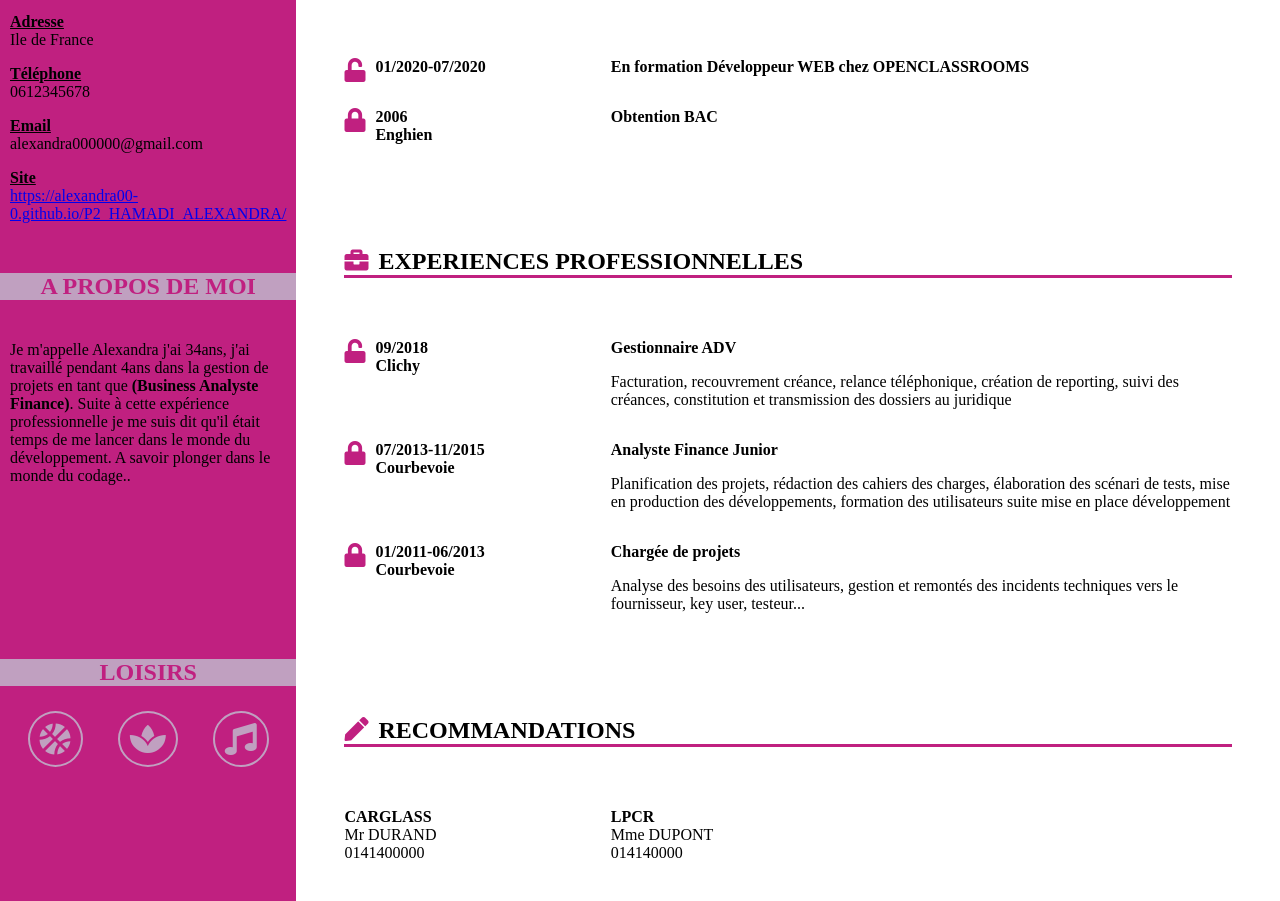
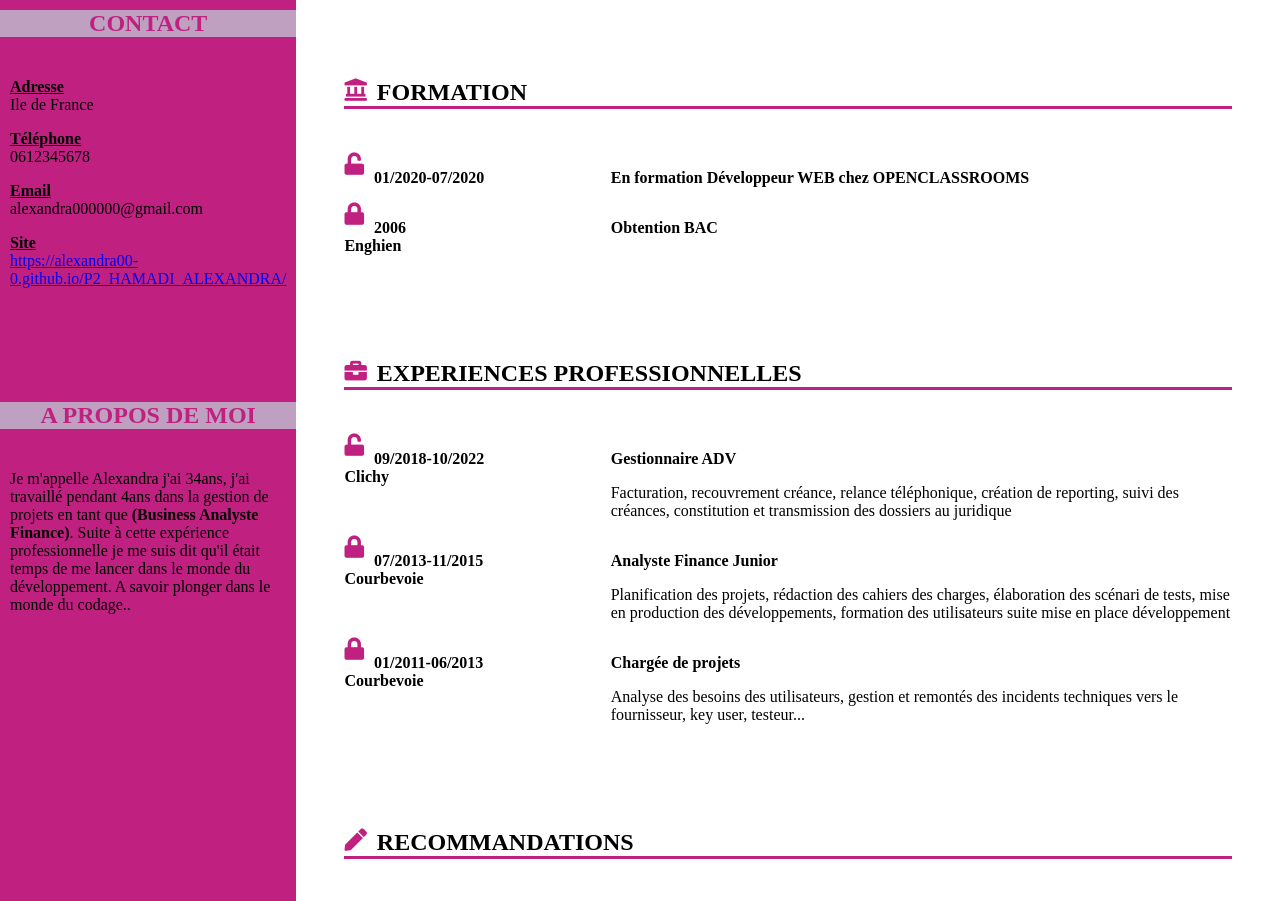
Before and after one commit to ALEXANDRA00-0/P2_HAMADI_ALEXANDRA, a plain HTML site: page index.html in a window 1280 px wide. Shown: the part 265-1166 px from the top of the page. Drawn offline with Linux system fonts and the light colour scheme.

Commit message:
modification suite soutenance

```diff
--- a/css/styles.css
+++ b/css/styles.css
@@ -8,8 +8,8 @@ body {
   margin: 0;
 }
 
-/*MISE EN FORME <ASIDE>*/
-aside {
+/*MISE EN FORME <Class DIV:Informations personnelles>*/
+.informations-personnelles {
   flex-basis: 20%;
 	min-height: 100vh;
   background-color: rgb(192,32,128);
@@ -28,6 +28,7 @@ h3{
   margin-bottom: 15px;
   font-size: 150%;
   color:rgb(192,32,128);
+  margin-top: 30%;
 }
 
 img {
@@ -40,15 +41,15 @@ img {
   border:3px solid rgb(192,160,192);
 }
 
-aside>footer{
-  margin-top:50%;
+.informations-personnelles>footer{
+  margin-top:130%;
 }
 
 .hobbies {
   display: flex;
   justify-content: space-around;
   padding:10px;
-  margin-bottom: 10px;
+
 }
 
 .icone-gauche{
@@ -65,7 +66,7 @@ aside>footer{
 
 h1{
   color:rgb(192,32,128);
-  margin-bottom: 10px;
+  margin-bottom: 30px;
 }
 
  span{
@@ -77,7 +78,13 @@ main{
   min-height: 100vh;
   margin:3em;
 }
+ main>header{
+   margin-top: 10%;
+ }
 
+.conteneur{
+  margin-top: 15%;
+}
 .wrapper{
   display: grid;
   grid-template-columns: 30% 70%;
@@ -88,7 +95,7 @@ main{
   vertical-align:top;
   color:rgb(192,32,128) ;
   margin-right: 10px;
-  font-size: 150%;
+  font-size: 140%;
 }
 
 .date{
@@ -111,7 +118,6 @@ h2{
 {
 
   body{
-    display: flex;
     flex-direction: column;
     width: auto;
     margin: auto;
@@ -123,7 +129,4 @@ h2{
   h1{
     font-size: 1.2em;
   }
-  .icone-gauche{
-    display: none;
-  }
 }
--- a/index.html
+++ b/index.html
@@ -14,11 +14,10 @@
 		<link href="https://use.fontawesome.com/releases/v5.12.1/css/all.css" rel="stylesheet"/>
 		<link rel="shortcut icon" type="image/x-ico" href="images/favicon.ico"/>
 
-		<a href="https://alexandra00-0.github.io/P2_HAMADI_ALEXANDRA/"></a>
 	</head>
 
 	<body>
-		<aside>
+		<div class="informations-personnelles">
 			<header>
 			<img src="images/alex.jpg" alt="photo Alexandra">
 			</header>
@@ -26,16 +25,15 @@
 				<section>
 					<h3>CONTACT</h3>
 					<div class="contact">
-						<p><span class="underline">Adresse</span><br>Ile de France</p>
-						<p><span class="underline">Téléphone</span><br>0612345678</p>
-						<p><span class="underline">Email</span><br>alexandra000000@gmail.com</p>
-						<p><span class="underline">Site</span></br>
+						<p><span class="underline">Adresse</span><br/>Ile de France</p>
+						<p><span class="underline">Téléphone</span><br/>0612345678</p>
+						<p><span class="underline">Email</span><br/>alexandra000000@gmail.com</p>
+						<p><span class="underline">Site</span><br/>
 						<a href="https://alexandra00-0.github.io/P2_HAMADI_ALEXANDRA/"
 						>https://alexandra00-0.github.io/P2_HAMADI_ALEXANDRA/</a></p>
-
 					</div>
 				</section>
-			<!--Section2 A prpos de moi-->
+			<!--Section2 A propos de moi-->
 				<section>
 					<h3>A PROPOS DE MOI</h3>
 					<div class="a_propos_de_moi">
@@ -54,33 +52,30 @@
 						<i class="fas fa-music icone-gauche fa-2x"></i>
 						</div>
 				</footer>
-		</aside>
+		</div>
 
 		<main>
 			<header>
-				<div class="prénom"><h1>ALEXANDRA HAMADI<br>En formation <span>Dével</span>oppeuse web</h1>
+				<div class="prénom"><h1>ALEXANDRA HAMADI<br/>En formation <span>Dével</span>oppeuse web</h1>
 				</div>
 			</header>
 
 			<!--Section1:Formation-->
+			<div class="conteneur">
 					<section>
 						<i class="fas fa-landmark icone-droite"></i><h2>FORMATION</h2>
 							<div class="wrapper">
-								<header>
 								<div class="date">
-										<i class="fas fa-unlock icone-droite"></i><p>01/2020-07/2020<br></p>
+									<i class="fas fa-unlock icone-droite"></i><p>01/2020-07/2020<br/></p>
 								</div>
-								</header>
 								<div class="activité">
 									<p><strong>En formation Développeur WEB chez OPENCLASSROOMS</strong></p>
 								</div>
 							</div>
 							<div class="wrapper">
-								<header>
 								<div class="date">
-										<i class="fas fa-lock icone-droite"></i><p>2006<br>Enghien</p>
+									<i class="fas fa-lock icone-droite"></i><p>2006<br/>Enghien</p>
 								</div>
-								</header>
 								<div class="activité">
 									<p><strong>Obtention BAC</strong></p>
 								</div>
@@ -91,11 +86,9 @@
 					<section>
 						<i class="fas fa-briefcase icone-droite"></i><h2>EXPERIENCES PROFESSIONNELLES</h2>
 							<div class="wrapper">
-								<header>
 								<div class="date">
-										<i class="fas fa-unlock icone-droite"></i><p>09/2018<br>Clichy</p>
+									<i class="fas fa-unlock icone-droite"></i><p>09/2018-10/2022<br/>Clichy</p>
 								</div>
-								</header>
 								<div class="activité">
 									<p><strong>Gestionnaire ADV</strong></p>
 									<p>Facturation, recouvrement créance, relance téléphonique, création de reporting, suivi des créances, constitution et
@@ -103,11 +96,9 @@
 								</div>
 							</div>
 							<div class="wrapper">
-								<header>
 								<div class="date">
-										<i class="fas fa-lock icone-droite"></i><p>07/2013-11/2015<br>Courbevoie</p>
+									<i class="fas fa-lock icone-droite"></i><p>07/2013-11/2015<br/>Courbevoie</p>
 								</div>
-								</header>
 								<div class="activité">
 									<p><strong>Analyste Finance Junior</strong></p>
 									<p>Planification des projets, rédaction des cahiers des charges, élaboration des scénari de tests,
@@ -115,13 +106,11 @@
 								</div>
 							</div>
 							<div class="wrapper">
-								<header>
 								<div class="date">
-										<i class="fas fa-lock icone-droite"></i><p>01/2011-06/2013<br>Courbevoie</p>
+									<i class="fas fa-lock icone-droite"></i><p>01/2011-06/2013<br/>Courbevoie</p>
 						 		</div>
-								</header>
 								<div class="activité">
-									<p><strong>Chargée de projets</strong><br></p>
+									<p><strong>Chargée de projets</strong><br/></p>
 									<p>Analyse des besoins des utilisateurs, gestion et remontés
 									des incidents techniques vers le fournisseur, key user, testeur...</p>
 								</div>
@@ -133,14 +122,15 @@
 						<i class="fas fa-pen icone-droite"></i><h2>RECOMMANDATIONS</h2>
 							<div class="wrapper">
 								<div>
-								<p><strong>CARGLASS</strong></br>Mr DURAND</br>0141400000</p>
+								<p><strong>CARGLASS</strong><br/>Mr DURAND<br/>0141400000</p>
 								</div>
 								<div>
-								<p><strong>LPCR</strong></br>Mme DUPONT</br>014140000</p>
+								<p><strong>LPCR</strong><br/>Mme DUPONT<br/>014140000</p>
 								</div>
 							</div>
 					</section>
 					</footer>
+				</div>
 			</main>
 	</body>
 </html>
```
Also changed, not shown: P2_01_lienGithub.txt (added), P2_02_lienpageweb.txt (added), images/alex.jpg. Lines whose indentation alone changed are shown as unchanged.
